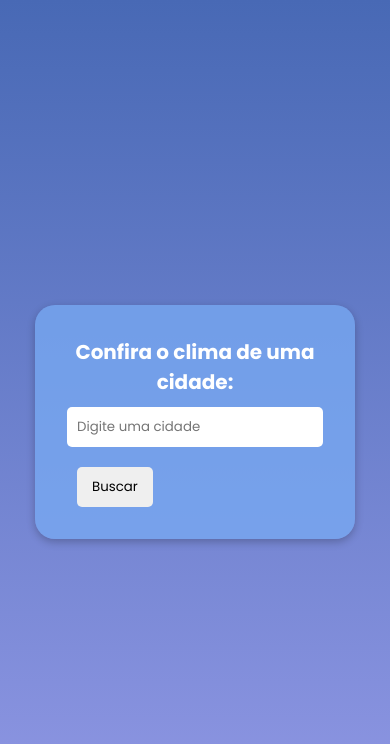
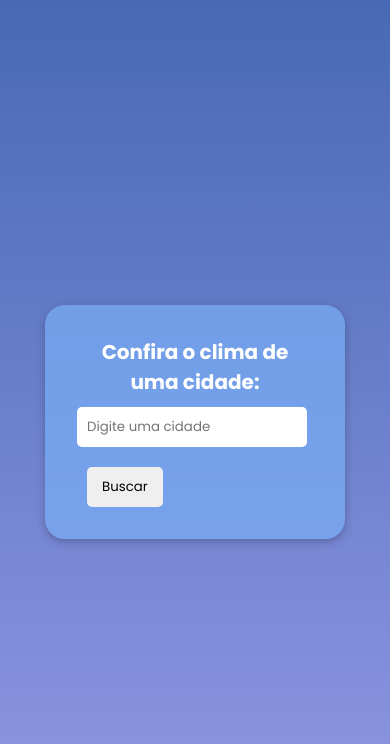
Before and after one commit to LopesFabricio/projeto-clima, a plain HTML site: page index.html in a window 390 px wide. Drawn offline with Linux system fonts and the light colour scheme.

Commit message:
responsive mobile

```diff
--- a/style.css
+++ b/style.css
@@ -25,15 +25,13 @@ body{
 
 @media (max-width: 400px){
     .container{
-        width: 320px;
+        width: 300px;
     }
     #cidadeInput{
-        width: 100%;
+        margin-bottom: 20px;
+        width: 100px;
+    }
 
-    }
-    #btn{
-        margin-top: 20px;
-    }
 
 
 }
```
